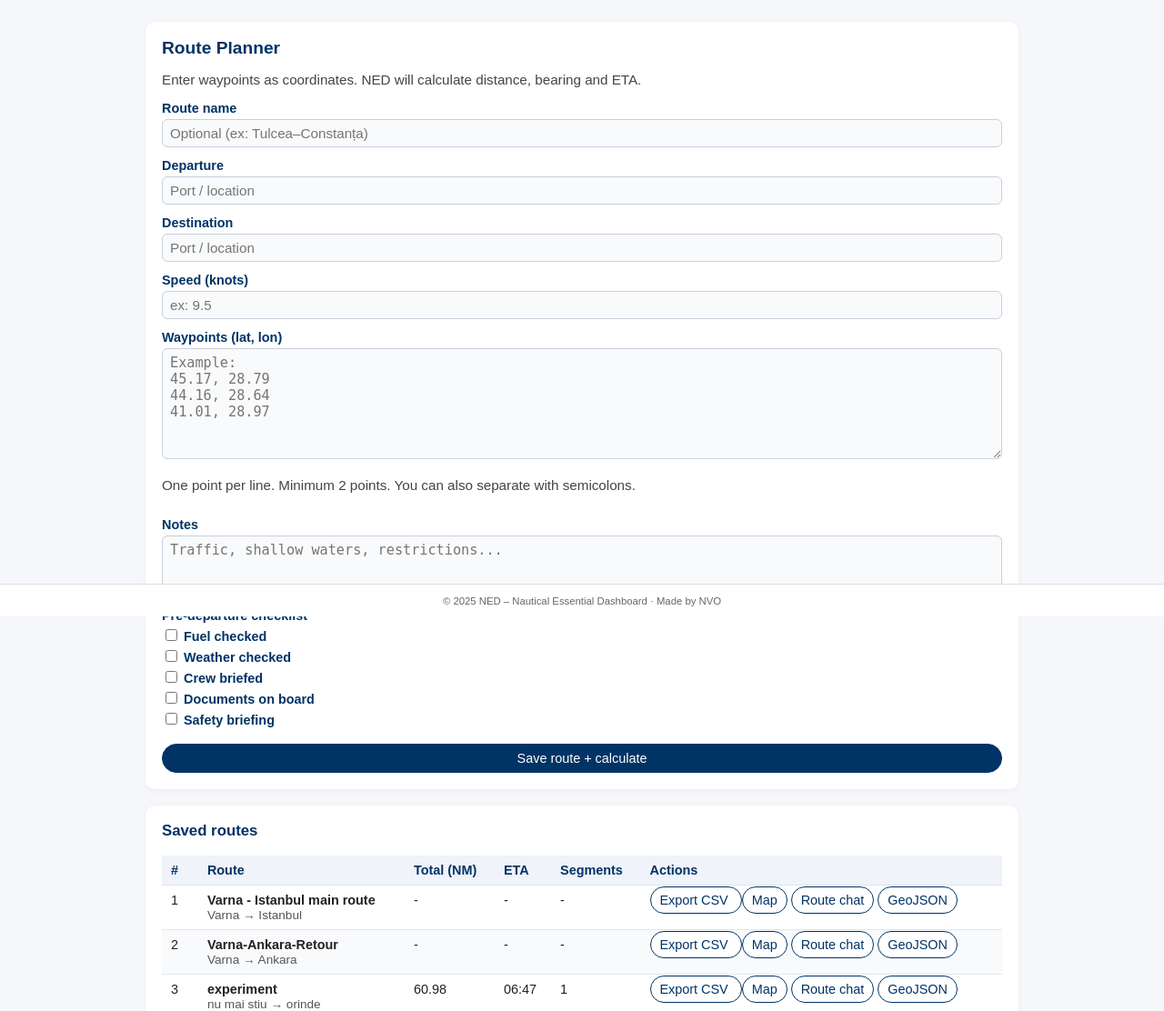
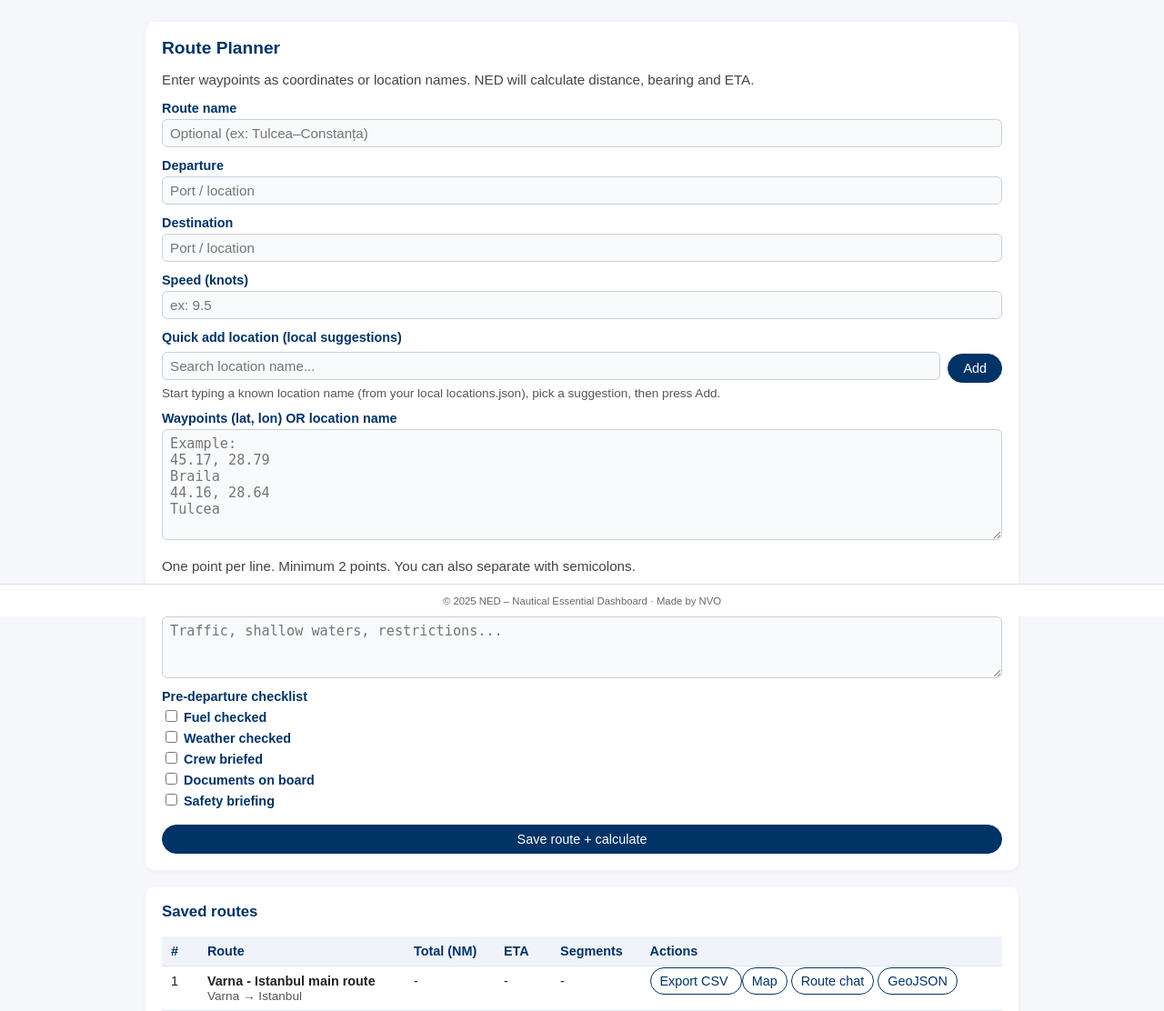
Before and after one commit to NVO01-95/NED-, a Flask app: page /route in a window 1280 px wide. Shown: the part 122-1234 px from the top of the page at 91% size. Run offline with Flask 3, Linux system fonts and the light colour scheme.

Commit message:
Experiment

```diff
--- a/app.py
+++ b/app.py
@@ -11,6 +11,8 @@
 from dataclasses import dataclass
 from typing import Callable
 from ned.services.route_warnings_service import compute_route_warnings
+from ned.services.location_suggest_service import suggest_locations
+from difflib import get_close_matches
 
 
 
@@ -92,20 +94,47 @@
 app.secret_key = "change-this-in-production"
 
 
-
-
 class LocalLocationsResolver:
     def __init__(self, location_store):
         self.location_store = location_store
 
     def resolve(self, name: str):
-        # AICI doar înlocuim cu funcția ta reală din location_store.py
-        loc = self.location_store.find_location(name)  # <-- placeholder
+        q = (name or "").strip()
+        if not q:
+            return None
+
+        # aici folosești funcția ta reală:
+        loc = self.location_store.find_location(q)
         if not loc:
             return None
 
         return float(loc["lat"]), float(loc["lon"])
 
+    def suggest(self, q: str, limit: int = 3):
+        q = (q or "").strip().lower()
+        if not q:
+            return []
+
+        # ia toate locațiile din store (adaptează numele funcției dacă e altul)
+        # ideal: returnează listă de dict-uri cu cheie "name"
+        all_locs = self.location_store.get_all_locations()
+
+        names = []
+        for item in all_locs:
+            nm = str(item.get("name", "")).strip()
+            if nm:
+                names.append(nm)
+
+        # contains match
+        contains = [n for n in names if q in n.lower()]
+        contains = contains[:limit]
+        if len(contains) >= limit:
+            return contains
+
+        # fuzzy fallback
+        rest = get_close_matches(q, names, n=limit - len(contains), cutoff=0.6)
+        out = contains + [x for x in rest if x not in contains]
+        return out[:limit]
 
 
 def haversine_nm(lat1, lon1, lat2, lon2):
@@ -927,6 +956,9 @@
             if not speed_kn_str:
                 raise ValueError("Speed (kn) is required.")
             speed_kn = float(speed_kn_str)
+            locations_path = os.path.join(app.root_path, "data", "locations.json")
+            resolver = LocalLocationsResolver(locations_path)
+
             if speed_kn <= 0:
                 raise ValueError("Speed must be > 0 knots.")
 
@@ -1559,6 +1591,14 @@
     phrases = get_phrasebook()
     return render_template("help.html", phrases=phrases)
 
+@app.route("/api/locations/suggest")
+def api_locations_suggest():
+    q = request.args.get("q", "").strip()
+    locations_path = os.path.join(app.root_path, "data", "locations.json")
+    results = suggest_locations(q, locations_path, limit=10)
+    return {"results": results}
+
+
 
 @app.route("/route/<int:route_id>/map")
 def route_map(route_id):
--- a/templates/route_planner.html
+++ b/templates/route_planner.html
@@ -4,7 +4,7 @@
 {% block content %}
 <section class="ned-card">
   <h2>Route Planner</h2>
-  <p class="small-hint">Enter waypoints as coordinates. NED will calculate distance, bearing and ETA.</p>
+  <p class="small-hint">Enter waypoints as coordinates or location names. NED will calculate distance, bearing and ETA.</p>
 
   {% if calc_error %}
     <p style="color:#b00020; font-size:0.9rem;">{{ calc_error }}</p>
@@ -32,11 +32,35 @@
     </div>
 
     <div class="form-row">
-      <label for="waypoints">Waypoints (lat, lon)</label>
+      <label>Quick add location (local suggestions)</label>
+
+      <div style="display:flex; gap:8px; align-items:center; flex-wrap:wrap;">
+        <input
+          id="locSearch"
+          type="text"
+          placeholder="Search location name..."
+          list="locSuggestions"
+          autocomplete="off"
+          style="flex:1; min-width:220px;"
+        >
+        <button type="button" id="addLocBtn" class="btn">Add</button>
+      </div>
+
+      <small class="small-hint">
+        Start typing a known location name (from your local locations.json), pick a suggestion, then press Add.
+      </small>
+
+      <datalist id="locSuggestions"></datalist>
+    </div>
+
+    <div class="form-row">
+      <label for="waypoints">Waypoints (lat, lon) OR location name</label>
       <textarea id="waypoints" name="waypoints" rows="6" placeholder="Example:
 45.17, 28.79
+Braila
 44.16, 28.64
-41.01, 28.97" required></textarea>
+Tulcea" required></textarea>
+
       <p class="small-hint">One point per line. Minimum 2 points. You can also separate with semicolons.</p>
     </div>
 
@@ -108,7 +132,6 @@
              </a>
            </div>
         </td>
-
       </tr>
 
       {% if r.calc and r.calc.segments %}
@@ -150,4 +173,64 @@
   </table>
 </section>
 {% endif %}
+
+<script>
+(function () {
+  const locSearch = document.getElementById("locSearch");
+  const datalist = document.getElementById("locSuggestions");
+  const addBtn = document.getElementById("addLocBtn");
+  const waypoints = document.querySelector('textarea[name="waypoints"]');
+
+  if (!locSearch || !datalist || !addBtn || !waypoints) return;
+
+  let timer = null;
+
+  async function loadSuggestions(q) {
+    const resp = await fetch(`/api/locations/suggest?q=${encodeURIComponent(q)}`);
+    if (!resp.ok) return [];
+    const data = await resp.json();
+    return (data.results || []).slice(0, 10);
+  }
+
+  function setDatalist(items) {
+    datalist.innerHTML = "";
+    items.forEach(name => {
+      const opt = document.createElement("option");
+      opt.value = name;
+      datalist.appendChild(opt);
+    });
+  }
+
+  locSearch.addEventListener("input", () => {
+    clearTimeout(timer);
+    const q = locSearch.value.trim();
+    if (!q) {
+      setDatalist([]);
+      return;
+    }
+
+    timer = setTimeout(async () => {
+      const items = await loadSuggestions(q);
+      setDatalist(items);
+    }, 200);
+  });
+
+  addBtn.addEventListener("click", () => {
+    const name = locSearch.value.trim();
+    if (!name) return;
+    waypoints.value = (waypoints.value ? waypoints.value + "\n" : "") + name;
+    locSearch.value = "";
+    setDatalist([]);
+    waypoints.focus();
+  });
+
+  locSearch.addEventListener("keydown", (e) => {
+    if (e.key === "Enter") {
+      e.preventDefault();
+      addBtn.click();
+    }
+  });
+})();
+</script>
+
 {% endblock %}
```
Also changed, not shown: ned/services/location_suggest_service.py (added, +43 -0 lines), ned/services/route_service.py (+29 -9 lines).
